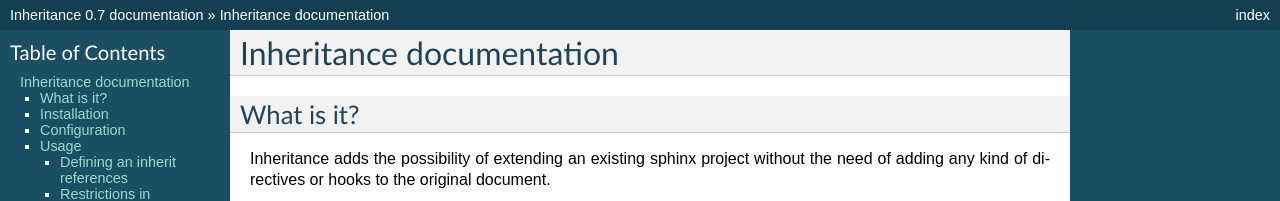
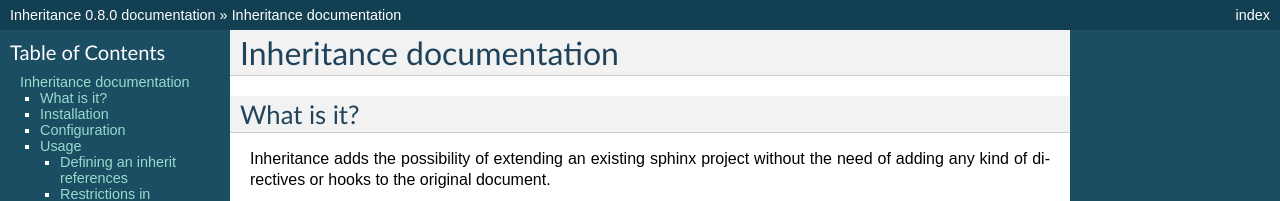
Before and after one commit to NaN-tic/sphinxcontrib-inheritance, a Sphinx documentation site: the page built from doc/index.rst, in a window 1280 px wide and 900 px high. Shown: the top 201 px of the window. Built offline with Sphinx 7.4.7, drawn with Linux system fonts in a browser that asks for light colours; some of the changed text lies outside the part shown.

Commit message:
Preparing 0.8 release

```diff
--- a/doc/conf.py
+++ b/doc/conf.py
@@ -48,9 +48,9 @@
 # built documents.
 #
 # The short X.Y version.
-version = '0.7'
+version = '0.8'
 # The full version, including alpha/beta/rc tags.
-release = '0.7'
+release = '0.8.0'
 
 # The language for content autogenerated by Sphinx. Refer to documentation
 # for a list of supported languages.
--- a/setup.py
+++ b/setup.py
@@ -12,7 +12,7 @@
 
 setup(
     name='sphinxcontrib-inheritance',
-    version='0.7.1',
+    version='0.8.0',
     url='https://bitbucket.org/nantic/sphinxcontrib-inheritance',
     download_url='http://pypi.python.org/pypi/sphinxcontrib-inheritance',
     license='BSD',
```
Also changed, not shown: 1 other file.
